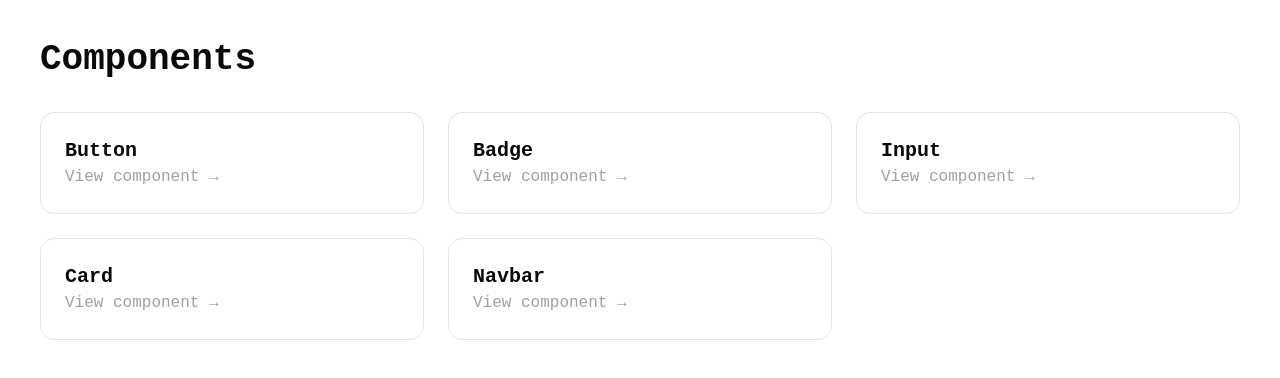
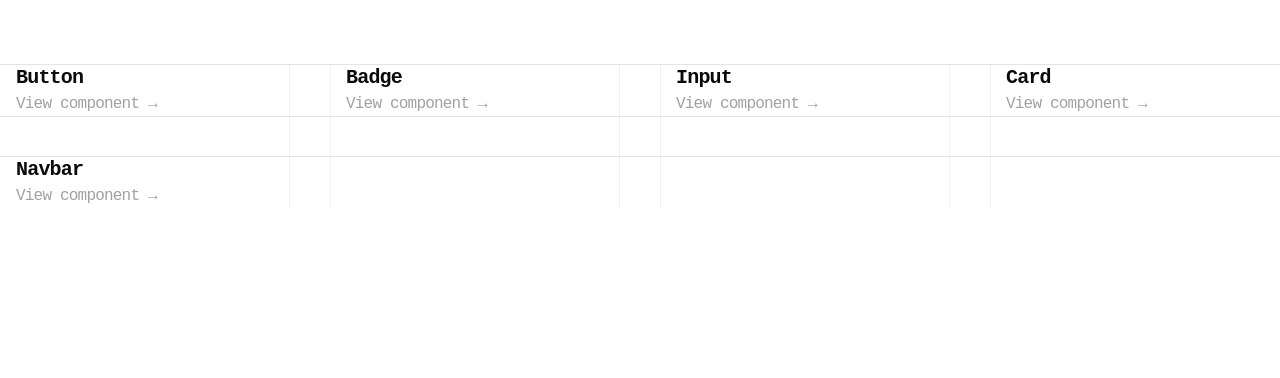
Before and after one commit to PrathamTelang/portfolio, a Next.js app: page /components in a window 1280 px wide. Shown: the top 378 px of the page. Built offline with nearby package versions, Linux system fonts and the light colour scheme.

Commit message:
Redesign ComponentsPage layout and add Line component
Updated the ComponentsPage with a new layout, background styles, and grid structure. Integrated the Line component before and after each component entry for improved visual separation.

```diff
--- a/src/app/components/page.tsx
+++ b/src/app/components/page.tsx
@@ -1,5 +1,6 @@
 // src/app/components/page.tsx
 import Link from "next/link";
+import { Line } from "../features/portfolio/components/Line";
 
 const components = [
   { name: "Button", slug: "button" },
@@ -11,21 +12,28 @@ const components = [
 
 export default function ComponentsPage() {
   return (
-    <div className="min-h-screen p-10">
-      <h1 className="text-4xl font-bold mb-8">Components</h1>
-
-      <div className="grid grid-cols-1 sm:grid-cols-2 lg:grid-cols-3 gap-6">
-        {components.map((c) => (
+    <div className="max-w-screen tracking-tighter text-balance overflow-x-hidden ">
+    <div className="h-full max-w-screen bg-[#FCFCFC] bg-[repeating-linear-gradient(45deg,var(--color-lightborder)_0_1px,transparent_1px_8px)]
+    dark:bg-darkbg dark:bg-[repeating-linear-gradient(45deg,var(--color-darkborder)_0_1px,transparent_1px_8px)]">
+      <div className="relative isolate mt-16 bg-lightbg dark:bg-darkbg">
+        <div className="pointer-events-none absolute inset-0 z-10 grid grid-cols-2 gap-10 max-md:gap-5 lg:grid-cols-3 xl:grid-cols-4"><div className="border-r border-gray-950/5 dark:border-white/10"></div><div className="border-l border-gray-950/5 lg:border-x dark:border-white/10"></div><div className="border-l border-gray-950/5 max-lg:hidden xl:border-x dark:border-white/10"></div><div className="border-l border-gray-950/5 max-xl:hidden dark:border-white/10"></div>
+        </div>
+        <ul className="grid grid-cols-2 gap-5 md:gap-10 lg:grid-cols-3 xl:grid-cols-4">
+          {components.map((c) => (
           <Link
             key={c.slug}
             href={`/components/${c.slug}`}
-            className="border rounded-xl p-6 hover:bg-neutral-900 transition"
+            className=" hover:bg-neutral-900 transition"
           >
-            <h2 className="text-xl font-semibold">{c.name}</h2>
-            <p className="text-neutral-400">View component →</p>
+            <Line/>
+            <h2 className="text-xl font-semibold pl-4">{c.name}</h2>
+            <p className="text-neutral-400 pl-4">View component →</p>
+            <Line/>
           </Link>
         ))}
-      </div>
+    </ul>
+    </div>
+    </div>
     </div>
   );
 }
```
